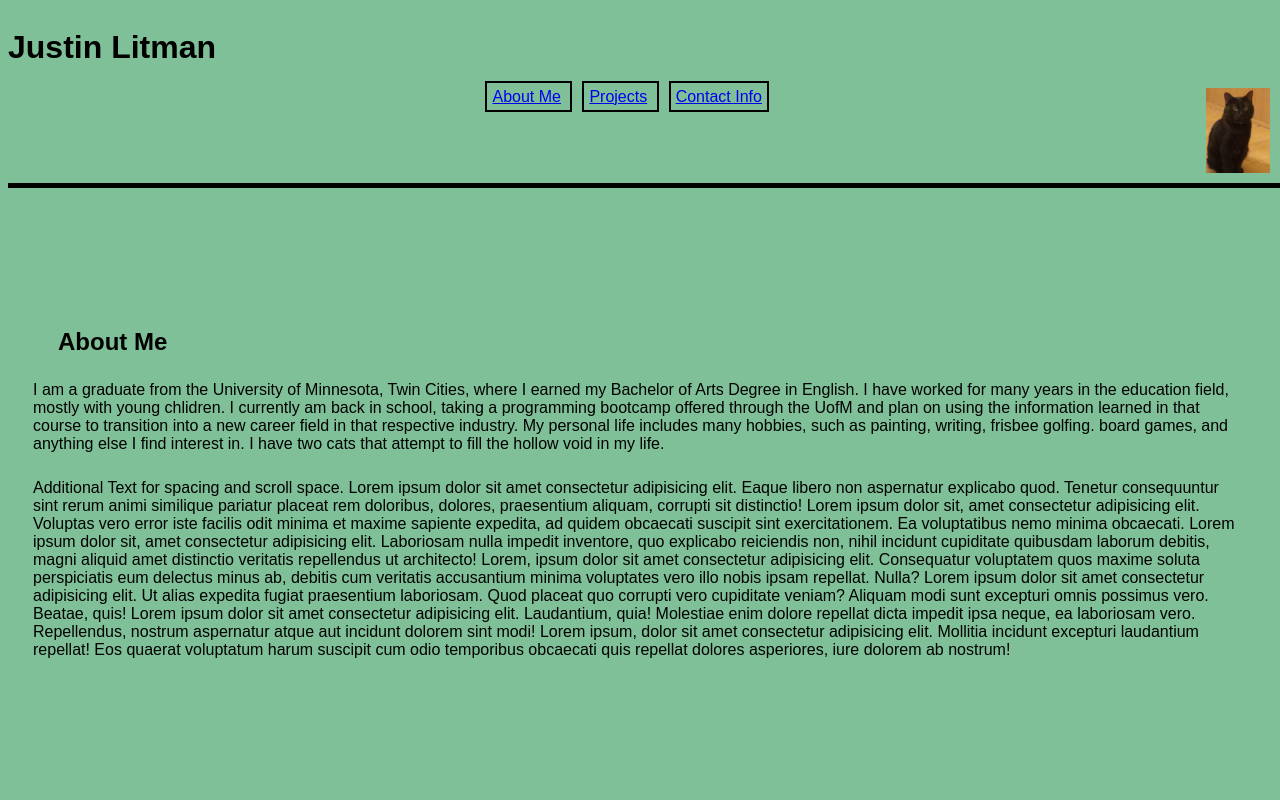
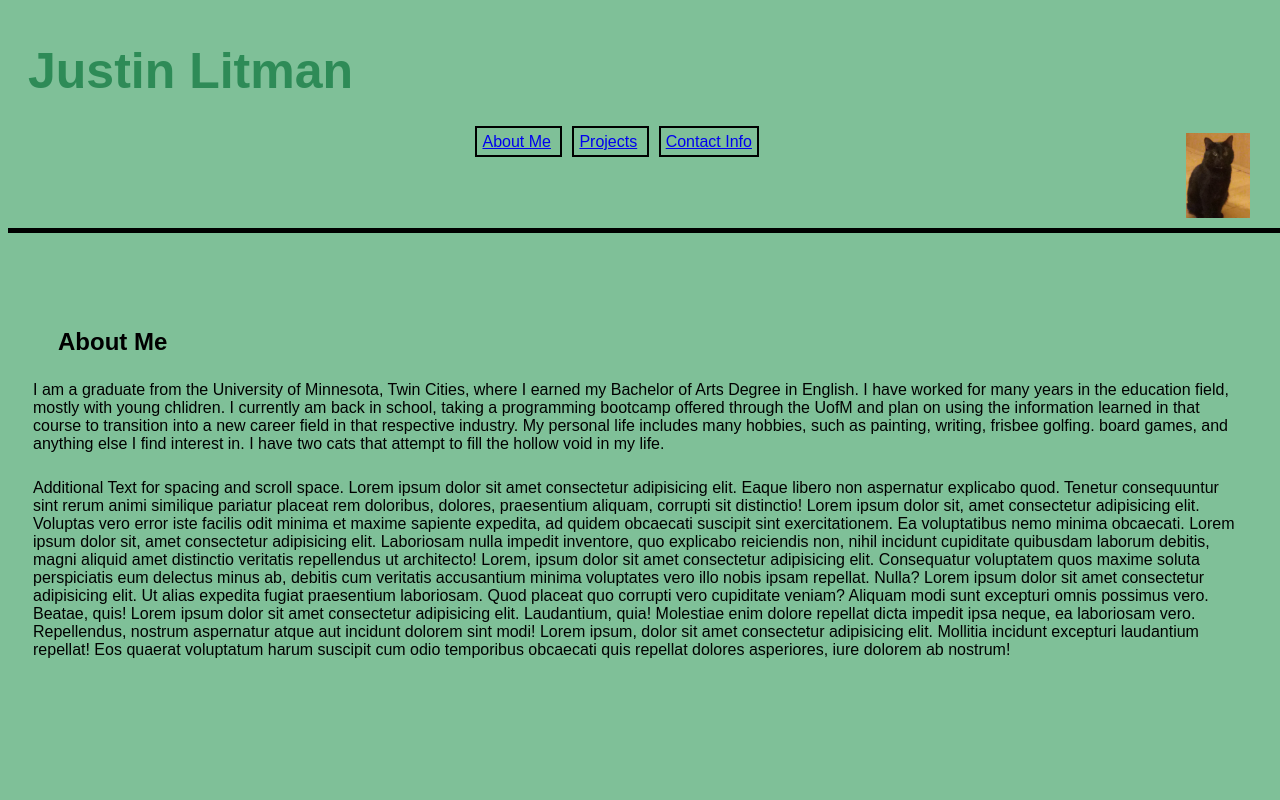
Before and after one commit to JKLitman/02-practice-portfolio, a plain HTML site: page index.html in a window 1280 px wide. Shown: the top 800 px of the page. Drawn offline with Linux system fonts and the light colour scheme.

Commit message:
loose final

```diff
--- a/assets/style.css
+++ b/assets/style.css
@@ -8,11 +8,17 @@ header {
     border-bottom: 5px solid black;
 }
 
+h1 {
+    margin-left: 20px;
+    font-size: 50px;
+    color: seagreen;
+}
+
 header div img {
     max-width: 5%;
     height: auto;
     float: right;
-    padding-right: 10px;
+    padding-right: 30px;
     padding-bottom: 10px;
 }
 
@@ -28,7 +34,7 @@ nav ul li {
 }
 
 #projects {
-    padding-top: 150px;
+    padding-top: 250px;
 }
 
 footer ul li {
@@ -53,11 +59,6 @@ p {
     padding: 5px 25px
 }
 
-/* section ul {
-    display: flex;
-    flex-wrap: wrap;
-} */
-
 .images {
     max-width: 30%;
     height: auto;
@@ -81,9 +82,6 @@ p {
 
 .project_items {
     display: block;
-    float:inline-end;
+    float: inline-end;
     width: 33%;
 }
-/* @media screen and (max width 900px){
-    .images
-} */
```
